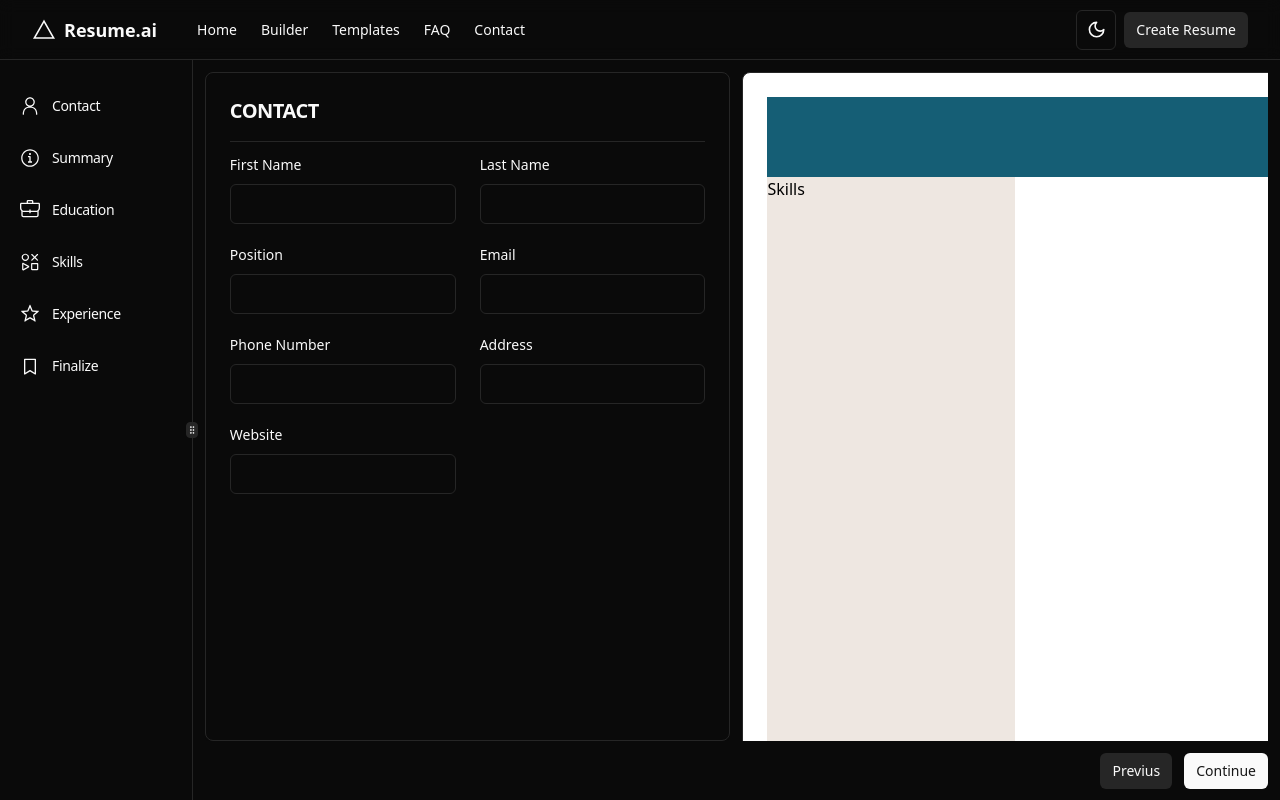
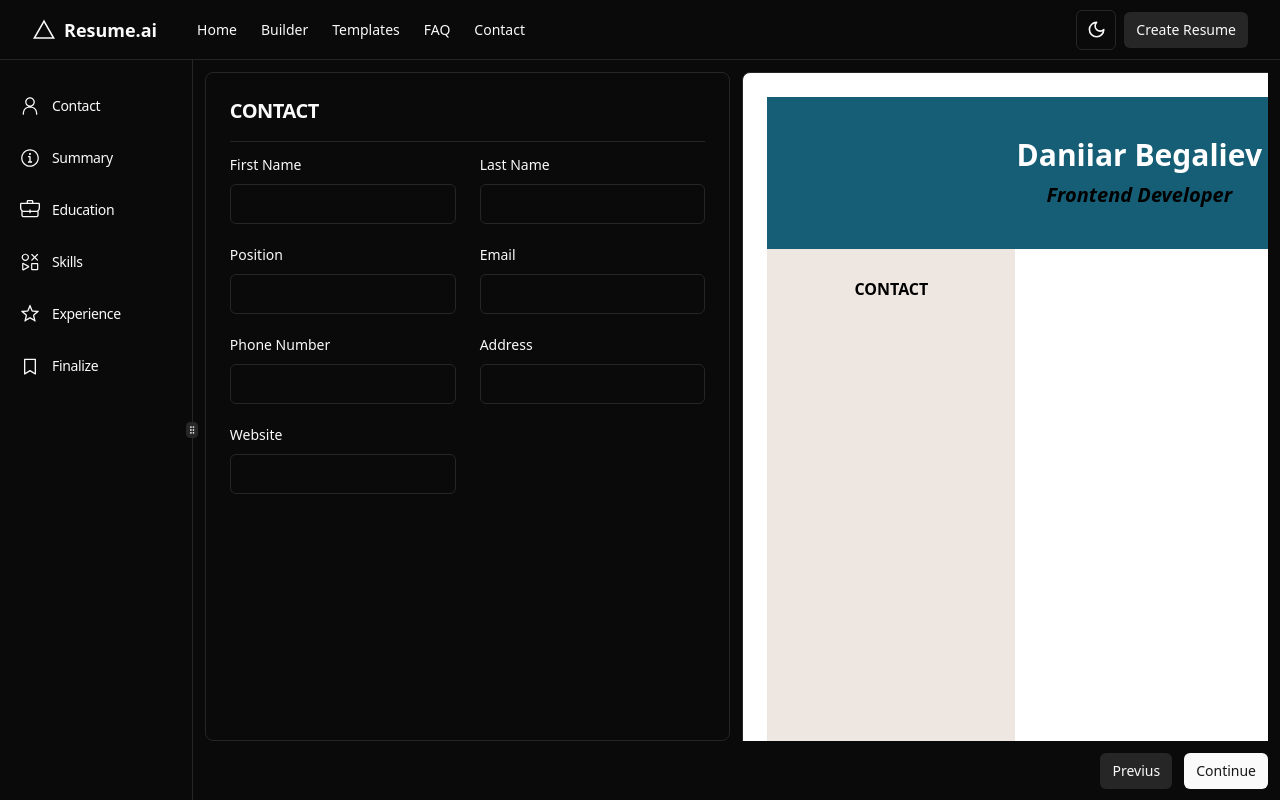
Before and after one commit to dan-begaliev/resume-builder-web-app, a React (Vite) app: page /resume-builder/contact in a window 1280 px wide. Built offline with nearby package versions, Linux system fonts and the light colour scheme; the HTML template or start-up script is replaced by a standard one.

Commit message:
letsgoooo

```diff
--- a/src/pages/ResumeBuilder/components/Preview/Preview.tsx
+++ b/src/pages/ResumeBuilder/components/Preview/Preview.tsx
@@ -2,6 +2,7 @@ import React from "react";
 import { ResumeData } from "@/config/builderData";
 import { useAppSelector } from "@/hooks/reduxHooks";
 import { Card } from "@/components/ui/card";
+import Contact from "./components/Contact";
 
 const ResumePreview: React.FC = () => {
   const resumeData = useAppSelector(
@@ -18,45 +19,13 @@ const ResumePreview: React.FC = () => {
         height: "297mm",
       }}
     >
-      <div
-        className="text-3xl p-10 flex justify-center bg-cyan-800 font-bold"
-        style={{ color: "white" }}
-      >
-        {resumeData.contact.firstname.value} {resumeData.contact.lastname.value}
-      </div>
-      <div className="divide flex flex-row">
-        <div className="w-1/3 h-dvh flex bg-[#EEE7E1]">Skills</div>
-        <div className="w-2/3 h-dvh">
-          <section title="contact-details"></section>
-          <section title="skills"></section>
-        </div>
-      </div>
+      <Contact />
     </Card>
   );
 };
 
 export default ResumePreview;
 
-// {
-//   /* Contact Section */
-// }
-// <section className="mb-8">
-//   <div
-//     className="shadow-lg h-full p-14 border-t-[20px]  text-center"
-//     style={{ borderColor: "#ff6666", color: "#ff6666" }}
-//   >
-//     <div className="text-xl font-bold">
-//       {resumeData.contact.firstname.value} {resumeData.contact.lastname.value}
-//     </div>
-//     <div style={{ color: "black" }}>{resumeData.contact.position.value}</div>
-//     <div>{resumeData.contact.address.value}</div>
-//     <div className="font-normal test-sx flex justify-between">
-//       {" "}
-//       <p>{resumeData.contact.email.value}</p>
-//       <p>{resumeData.contact.website.value}</p>
-//       <p>{resumeData.contact.phone.value}</p>
-//     </div>
-//     <hr className="border-[1.5px] my-2" style={{ borderColor: "#ff6666" }} />
 //     {/* Summary Section */}
 //     <section className="mb-8 text-xs" style={{ color: "black" }}>
 //       {/* <p>
--- a/src/pages/ResumeBuilder/components/Preview/components/Contact.tsx
+++ b/src/pages/ResumeBuilder/components/Preview/components/Contact.tsx
@@ -0,0 +1,84 @@
+import { ResumeData } from "@/config/builderData";
+import { useAppSelector } from "@/hooks/reduxHooks";
+import {
+  EnvelopeClosedIcon,
+  LinkedInLogoIcon,
+  MobileIcon,
+  SewingPinIcon,
+} from "@radix-ui/react-icons";
+
+interface ContactDetail {
+  icon: React.ReactNode;
+  value: string;
+  label: string;
+}
+
+function Contact() {
+  const resumeData = useAppSelector(
+    (state) => state.resumeBuilder
+  ) as ResumeData;
+
+  const contactDetails: ContactDetail[] = [
+    {
+      icon: <MobileIcon />,
+      value: resumeData.contact.phone.value,
+      label: "Phone",
+    },
+    {
+      icon: <EnvelopeClosedIcon />,
+      value: resumeData.contact.email.value,
+      label: "Email",
+    },
+    {
+      icon: <SewingPinIcon />,
+      value: resumeData.contact.address.value,
+      label: "Address",
+    },
+    {
+      icon: <LinkedInLogoIcon />,
+      value: resumeData.contact.website.value,
+      label: "Website",
+    },
+  ];
+
+  return (
+    <div>
+      <div
+        className="text-3xl p-10 flex flex-col items-center bg-cyan-800 font-bold"
+        style={{ color: "white" }}
+      >
+        Daniiar Begaliev
+        {resumeData.contact.firstname.value} {resumeData.contact.lastname.value}
+        <div style={{ color: "black" }} className="text-xl italic mt-2">
+          Frontend Developer{resumeData.contact.position.value}
+        </div>
+      </div>
+
+      <div className="divide flex flex-row">
+        <div className="w-1/3 h-dvh flex flex-col items-center bg-[#EEE7E1] p-7">
+          <div className="">
+            <div className="text-l font-bold">
+              <p className="mb-2">CONTACT</p>
+              {contactDetails.map((el, index) =>
+                el.value ? (
+                  <p
+                    key={index}
+                    className="flex flex-row items-center p-3 gap-2"
+                  >
+                    {el.icon} {el.value}
+                  </p>
+                ) : null
+              )}
+            </div>
+          </div>
+        </div>
+        <div className="w-2/3 h-dvh">
+          <section title="contact-details"></section>
+          <section title="skills"></section>
+        </div>
+      </div>
+    </div>
+  );
+}
+
+export default Contact;
```
